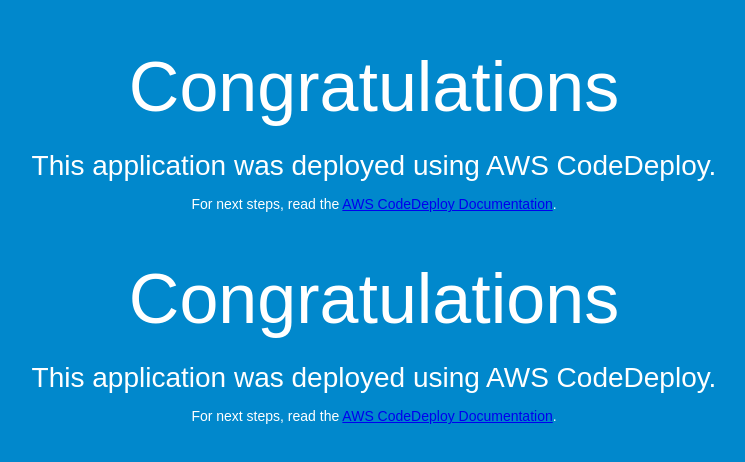
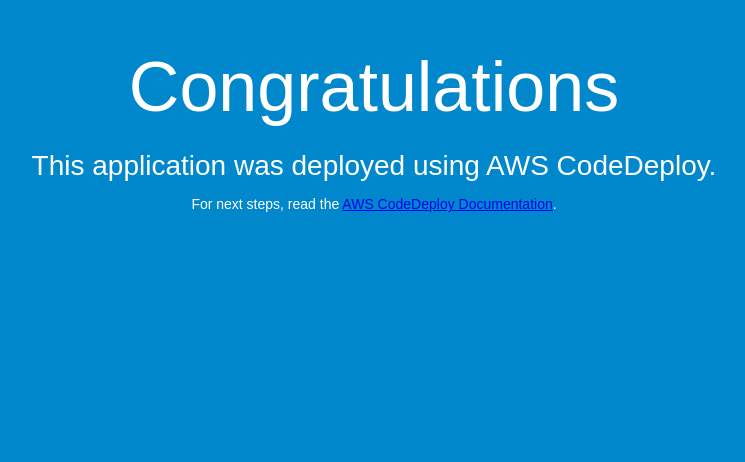
Before and after one commit to ThomasNielsen55/donut-website-repo, a plain HTML site: page index.html in a window 1280 px wide. Shown: the whole page, without its empty margins (266-1011 px from the left). Drawn offline with Linux system fonts and the light colour scheme.

Commit message:
update index.html

```diff
--- a/index.html
+++ b/index.html
@@ -31,37 +31,4 @@
     <p>For next steps, read the <a href="http://aws.amazon.com/documentation/codedeploy">AWS CodeDeploy Documentation</a>.</p>
   </div>
 </body>
-</html><!DOCTYPE html>
-<html>
-<head>
-  <meta charset="utf-8">
-  <title>Sample Deployment</title>
-  <style>
-    body {
-      color: #ffffff;
-      background-color: #0188cc;
-      font-family: Arial, sans-serif;
-      font-size: 14px;
-    }
-
-    h1 {
-      font-size: 500%;
-      font-weight: normal;
-      margin-bottom: 0;
-    }
-
-    h2 {
-      font-size: 200%;
-      font-weight: normal;
-      margin-bottom: 0;
-    }
-  </style>
-</head>
-<body>
-  <div align="center">
-    <h1>Congratulations</h1>
-    <h2>This application was deployed using AWS CodeDeploy.</h2>
-    <p>For next steps, read the <a href="http://aws.amazon.com/documentation/codedeploy">AWS CodeDeploy Documentation</a>.</p>
-  </div>
-</body>
 </html>
```
